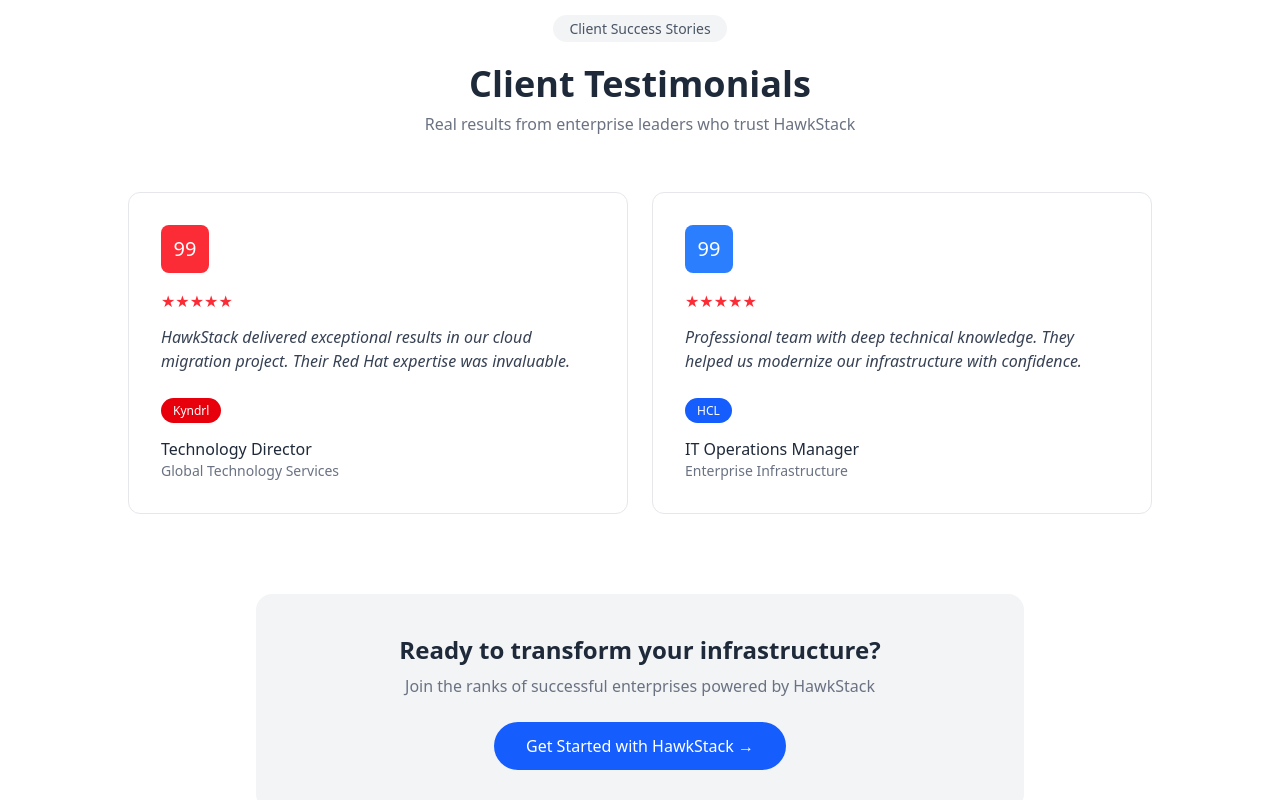
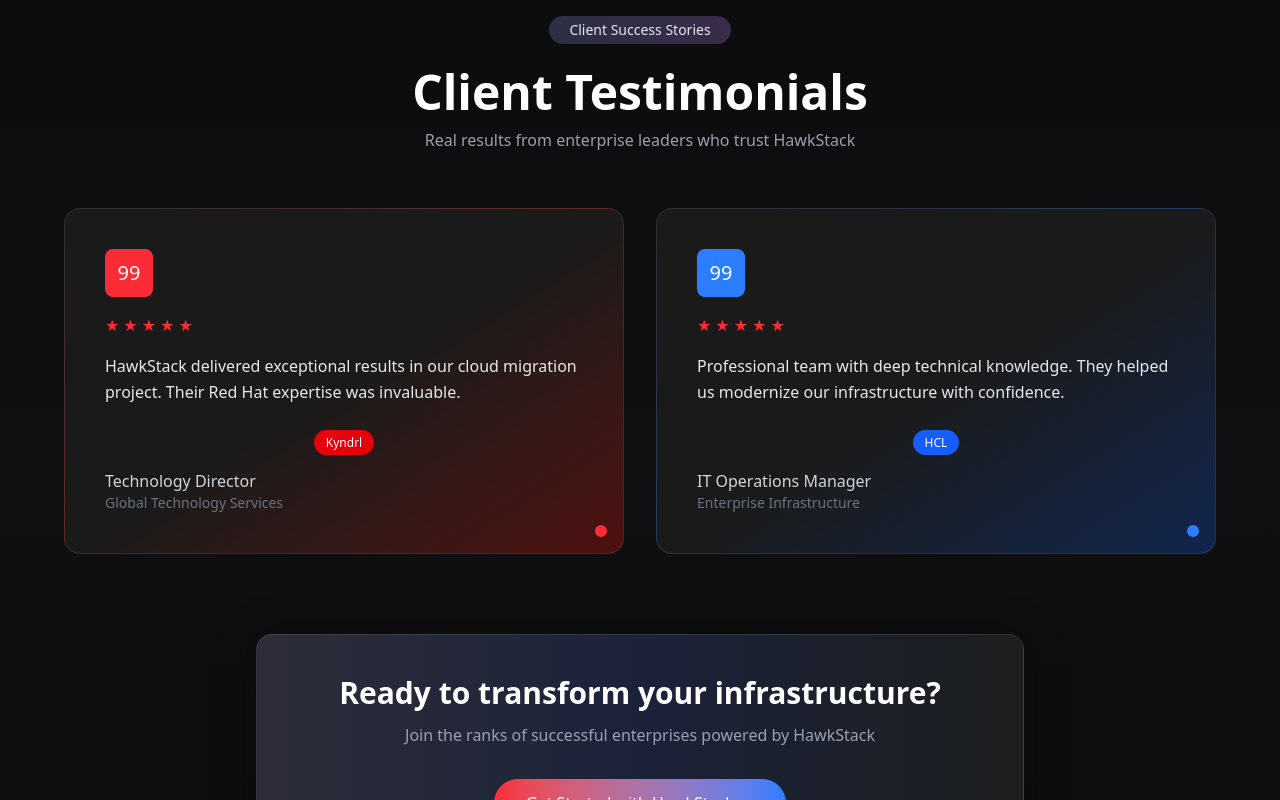
Before and after one commit to ujjwalanand678/nextjs-hawkstack-figma, a Next.js app: page / in a window 1280 px wide. Shown: the part 5920-6720 px from the top of the page. Built offline with nearby package versions, Linux system fonts and the light colour scheme.

Commit message:
client story

```diff
--- a/src/components/ClientStory.jsx
+++ b/src/components/ClientStory.jsx
@@ -1,98 +1,118 @@
-
+import React from "react";
 
 const ClientStory = () => {
   const testimonials = [
     {
+      iconBg: "bg-red-500",
+      icon: "99",
+      starsColor: "text-red-500",
       quote:
         "HawkStack delivered exceptional results in our cloud migration project. Their Red Hat expertise was invaluable.",
+      badge: "Kyndrl",
+      badgeBg: "bg-red-600",
       name: "Technology Director",
-      company: "Global Technology Services",
-      badge: "Kyndrl",
-      badgeColor: "bg-red-600",
-      iconBg: "bg-red-500",
+      role: "Global Technology Services",
+      dotColor: "bg-red-500",
+      gradient:
+        "bg-gradient-to-br from-[#1a1a1a] via-[#1a1a1a] to-[#4d0f0f]",
     },
     {
+      iconBg: "bg-blue-500",
+      icon: "99",
+      starsColor: "text-red-500",
       quote:
         "Professional team with deep technical knowledge. They helped us modernize our infrastructure with confidence.",
+      badge: "HCL",
+      badgeBg: "bg-blue-600",
       name: "IT Operations Manager",
-      company: "Enterprise Infrastructure",
-      badge: "HCL",
-      badgeColor: "bg-blue-600",
-      iconBg: "bg-blue-500",
+      role: "Enterprise Infrastructure",
+      dotColor: "bg-blue-500",
+      gradient:
+        "bg-gradient-to-br from-[#1a1a1a] via-[#1a1a1a] to-[#10254d]",
     },
   ];
 
   return (
-    <section className="w-full py-20 px-6 text-center">
+    <section className="w-full min-h-screen bg-[#0c0c0e] text-center px-6 py-20 relative overflow-hidden">
+
+      {/* Background subtle radial glow */}
+      <div className="absolute inset-0 bg-gradient-to-b from-transparent via-[#151518]/40 to-[#0c0c0e] pointer-events-none" />
 
       {/* Tag */}
-      <span className="px-4 py-1 bg-gray-100 text-gray-600 rounded-full text-sm">
+      <div className="relative z-10 inline-block px-5 py-1 bg-gradient-to-r from-[#2c2f44] to-[#3a2c4a] rounded-full text-gray-200 text-sm mb-6">
         Client Success Stories
-      </span>
+      </div>
 
       {/* Heading */}
-      <h2 className="text-4xl font-semibold text-gray-800 mt-6">
+      <h2 className="relative z-10 text-4xl md:text-5xl font-semibold text-white">
         Client Testimonials
       </h2>
 
       {/* Subtitle */}
-      <p className="text-gray-500 mt-2 mb-14">
+      <p className="relative z-10 text-gray-400 mt-3 mb-14">
         Real results from enterprise leaders who trust HawkStack
       </p>
 
       {/* Testimonials Grid */}
-      <div className="grid grid-cols-1 md:grid-cols-2 gap-6 max-w-5xl mx-auto">
-        {testimonials.map((t, idx) => (
+      <div className="relative z-10 grid grid-cols-1 md:grid-cols-2 gap-8 max-w-6xl mx-auto">
+        {testimonials.map((t, i) => (
           <div
-            key={idx}
-            className="p-8 rounded-xl border border-gray-200 bg-white text-left"
+            key={i}
+            className={`rounded-2xl p-10 border border-white/10 backdrop-blur-xl ${t.gradient} relative`}
           >
             {/* Icon */}
             <div
               className={`w-12 h-12 ${t.iconBg} rounded-lg flex items-center justify-center text-white text-xl mb-4`}
             >
-              99
+              {t.icon}
             </div>
 
-            {/* Rating */}
-            <div className="text-red-500 mb-3">★★★★★</div>
+            {/* Stars */}
+            <div className={`flex gap-1 mb-4 ${t.starsColor}`}>
+              <span>★</span><span>★</span><span>★</span><span>★</span><span>★</span>
+            </div>
 
             {/* Quote */}
-            <p className="text-gray-700 italic mb-6">{t.quote}</p>
+            <p className="text-gray-200 text-left leading-relaxed mb-6">
+              {t.quote}
+            </p>
 
             {/* Badge */}
-            <span
-              className={`px-3 py-1 text-white text-xs rounded-full ${t.badgeColor}`}
-            >
+            <span className={`px-3 py-1 text-xs text-white rounded-full ${t.badgeBg}`}>
               {t.badge}
             </span>
 
-            {/* Person Details */}
-            <div className="mt-4">
-              <p className="text-gray-800 font-medium">{t.name}</p>
-              <p className="text-gray-500 text-sm">{t.company}</p>
+            {/* Person */}
+            <div className="mt-4 text-left">
+              <p className="text-gray-300 font-medium">{t.name}</p>
+              <p className="text-gray-500 text-sm">{t.role}</p>
             </div>
+
+            {/* Small bottom-right dot */}
+            <div className={`absolute bottom-4 right-4 w-3 h-3 rounded-full ${t.dotColor}`} />
           </div>
         ))}
       </div>
 
-      {/* CTA Box */}
-      <div className="mt-20 max-w-3xl mx-auto p-10 bg-gray-100 rounded-2xl">
-        <h3 className="text-2xl font-semibold text-gray-800">
+      {/* CTA BOX */}
+      <div className="relative z-10 max-w-3xl mx-auto mt-20 p-10 rounded-2xl bg-gradient-to-r from-[#2c2d38] via-[#1c223a] to-[#1c1e1e] border border-white/10 backdrop-blur-md shadow-[0px_0px_40px_rgba(0,0,0,0.3)]">
+
+        <h3 className="text-2xl md:text-3xl font-semibold text-white">
           Ready to transform your infrastructure?
         </h3>
 
-        <p className="text-gray-500 mt-2 mb-6">
+        <p className="text-gray-400 mt-3 mb-8">
           Join the ranks of successful enterprises powered by HawkStack
         </p>
 
-        <button className="px-8 py-3 bg-blue-600 text-white rounded-full text-base hover:bg-blue-700 transition">
+        {/* CTA Buttons */}
+        <button className="px-8 py-3 bg-gradient-to-r from-red-500 to-blue-500 text-white rounded-full text-base hover:opacity-90 transition shadow-lg">
           Get Started with HawkStack →
         </button>
       </div>
 
       {/* Footer */}
-      <p className="text-gray-400 text-sm mt-10">
+      <p className="relative z-10 text-gray-500 text-sm mt-10">
         Trusted by Fortune 500 companies worldwide
       </p>
     </section>
```
